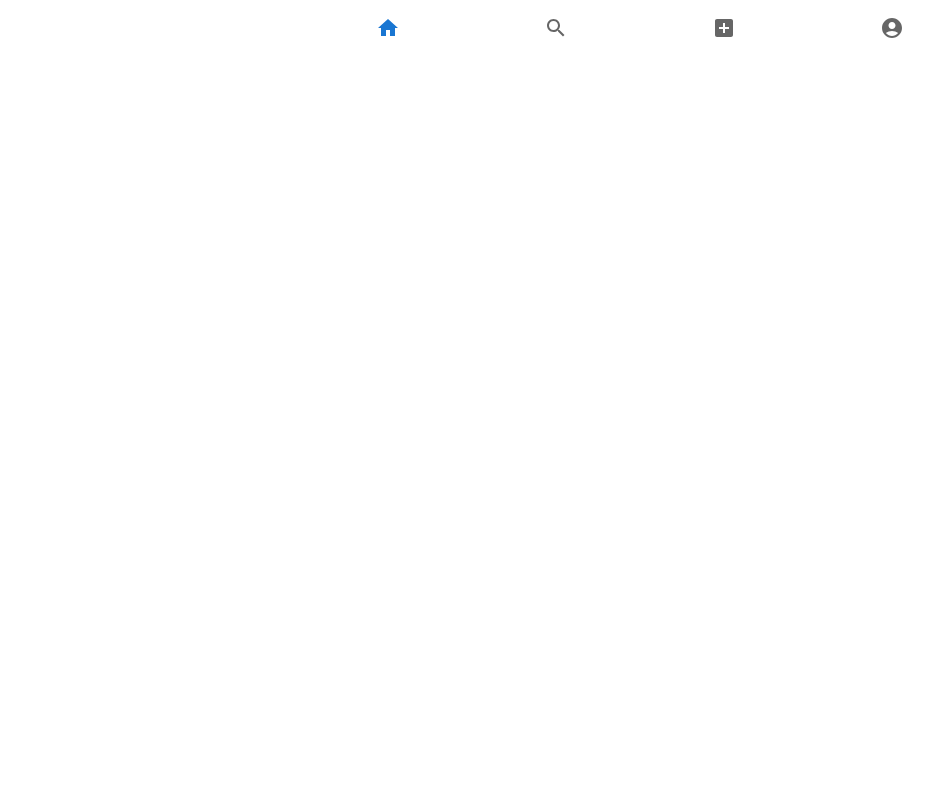
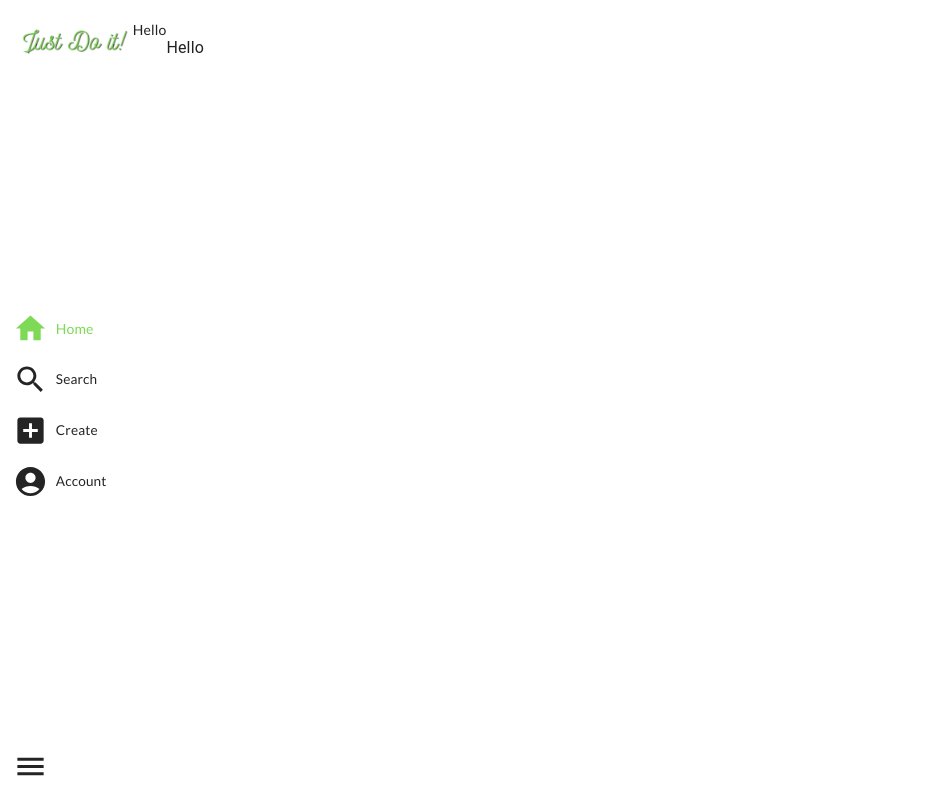
Before and after one commit to JorgeKerilima19/photogallery, a React (Vite) app: page / in a window 1280 px wide. Shown: the whole page, without its empty margins (0-949 px from the left). Built offline with nearby package versions, Linux system fonts and the light colour scheme.

Commit message:
color + menuLeft styles

```diff
--- a/index.tsx
+++ b/index.tsx
@@ -3,8 +3,17 @@ import ReactDOM from "react-dom/client";
 import App from "./src/App";
 import { BrowserRouter } from "react-router-dom";
 import { ThemeProvider, createTheme, CssBaseline } from "@mui/material";
+import { MainContainer } from "./src/styles/styles";
 
 const theme = createTheme({
+  palette: {
+    primary: {
+      main: "#7ED957",
+    },
+    text: {
+      primary: "#fff",
+    },
+  },
   typography: {
     fontFamily: "Lato, sans-seriff",
   },
@@ -24,7 +33,9 @@ ReactDOM.createRoot(document.getElementById("#root") as HTMLElement).render(
     <BrowserRouter>
       <CssBaseline />
       <ThemeProvider theme={theme}>
-        <App />
+        <MainContainer>
+          <App />
+        </MainContainer>
       </ThemeProvider>
     </BrowserRouter>
   </React.StrictMode>
--- a/src/App.tsx
+++ b/src/App.tsx
@@ -14,7 +14,7 @@ const App = () => {
   return (
     <Routes>
       <Route path="/" element={<Navbar />}>
-        <Route path="/home" index element={<HomePage />} />
+        <Route path="/" index element={<HomePage />} />
         <Route path="/create" element={<CreatePage />} />
         <Route path="/profile" element={<ProfilePage />} />
         <Route path="/search" element={<SearchPage />} />
--- a/src/components/Navbar.tsx
+++ b/src/components/Navbar.tsx
@@ -1,53 +1,63 @@
 import React, { useState } from "react";
 import { Outlet, Link } from "react-router-dom";
 
-import { BottomNavigationAction } from "@mui/material";
-import { Home, Search, AddBox, AccountCircle } from "@mui/icons-material";
+import { Box, Avatar } from "@mui/material";
+import { Home, Search, AddBox, AccountCircle, Menu } from "@mui/icons-material";
 
-import { CustomBottomNavigation } from "../styles/styles";
+import {
+  CustomBottomNavigation,
+  CustomBottomNavigationAction,
+  BoxMenuLeft,
+} from "../styles/styles";
+
+import { logoLight } from "../data/LogoData";
 
 const Navbar = () => {
   const [value, setValue] = useState(0);
   const iconList = [
     {
-      icon: <Home />,
-      path: "/home",
+      icon: <Home fontSize="large" />,
+      name: "Home",
+      path: "/",
     },
     {
-      icon: <Search />,
+      icon: <Search fontSize="large" />,
+      name: "Search",
       path: "/search",
     },
     {
-      icon: <AddBox />,
+      icon: <AddBox fontSize="large" />,
+      name: "Create",
       path: "/create",
     },
     {
-      icon: <AccountCircle />,
+      icon: <AccountCircle fontSize="large" />,
+      name: "Account",
       path: "/profile",
     },
   ];
 
   return (
     <>
+      <BoxMenuLeft>
+        <Avatar src={logoLight} sx={{ width: "100%" }} />
         <CustomBottomNavigation
           value={value}
           onChange={(event, newValue) => setValue(newValue)}
-        sx={{
-          "@media (max-width: 600px)": {
-            flexDirection: "column",
-            height: "100%",
-          },
-        }}
         >
           {iconList.map((icon, index) => (
-          <BottomNavigationAction
+            <CustomBottomNavigationAction
               key={index}
               icon={icon.icon}
               component={Link}
               to={`${icon.path}`}
+              label={icon.name}
+              showLabel
             />
           ))}
         </CustomBottomNavigation>
+        <Menu fontSize="large" sx={{ fill: "#242424" }} />
+      </BoxMenuLeft>
       <Outlet />
     </>
   );
--- /dev/null
+++ b/src/data/LogoData.tsx
@@ -0,0 +1,5 @@
+import logo from "/logos/logo1.png";
+import logo2 from "/logos/logodark1.png";
+
+export const logoLight = logo;
+export const logoDark = logo2;
--- a/src/styles/styles.ts
+++ b/src/styles/styles.ts
@@ -1,5 +1,14 @@
 import styled from "@emotion/styled";
-import { BottomNavigation } from "@mui/material";
+import { BottomNavigation, BottomNavigationAction, Box } from "@mui/material";
+
+export const MainContainer = styled("div")({
+  display: "flex",
+  minHeight: "100vh",
+  paddingTop: "1.25rem",
+  "@media (max-width: 600px)": {
+    paddingTop: "0.5rem",
+  },
+});
 
 export const CustomContainer = styled("div")({
   display: "flex",
@@ -8,9 +17,30 @@ export const CustomContainer = styled("div")({
   margin: "2em",
 });
 
+export const BoxMenuLeft = styled(Box)({
+  display: "flex",
+  gap: "2rem",
+  flexDirection: "column",
+  justifyContent: "space-between",
+  padding: "0 0 1rem 0.8rem",
+});
+
 export const CustomBottomNavigation = styled(BottomNavigation)({
   display: "flex",
-  "@media (max-width: 600px)": {
-    flexDirection: "column",
+  flexDirection: "column",
+  gap: "1rem",
+  height: "auto",
+  alignItems: "start",
+});
+
+export const CustomBottomNavigationAction = styled(BottomNavigationAction)({
+  display: "flex",
+  flexDirection: "row",
+  gap: "0.5rem",
+  alignItems: "center",
+  "& .MuiBottomNavigationAction-label": {
+    fontSize: "0.85rem",
   },
+  color: "#242424",
+  padding: "0",
 });
```
Also changed, not shown: public/logos/logo1.png (added), public/logos/logodark1.png (added). Lines whose indentation alone changed are shown as unchanged.
